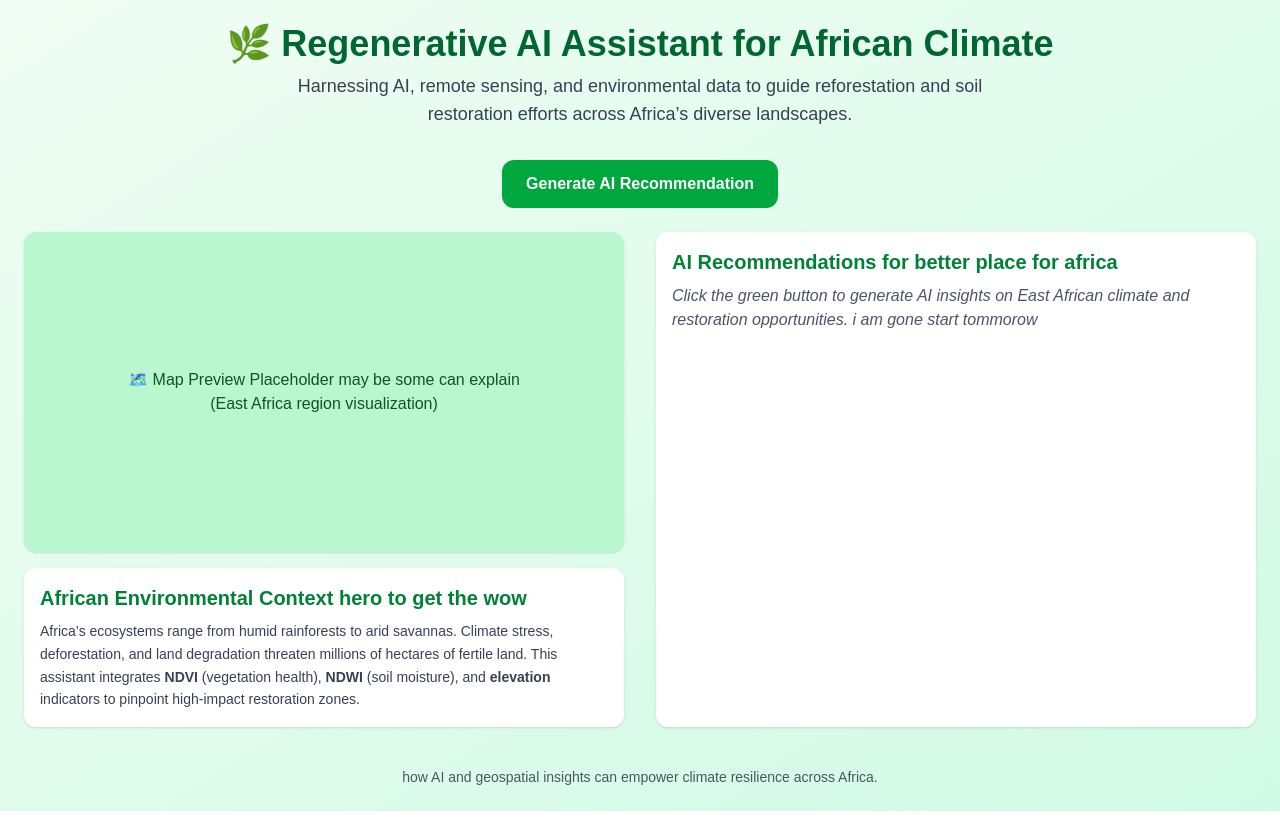
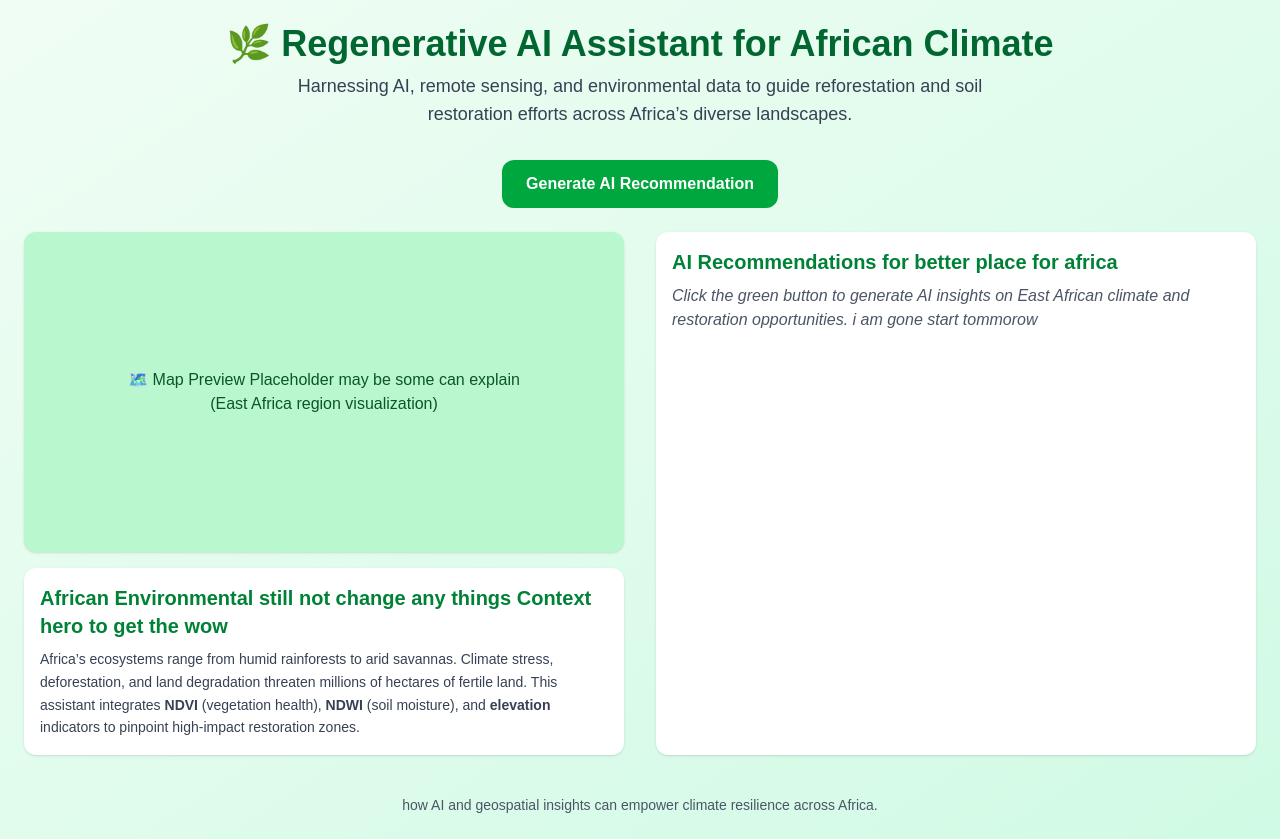
Before and after one commit to HanaTeshome721/abc, a Next.js app: page / in a window 1280 px wide. Before the commit the page ends 811 px from the top, so only its background shows below. Built offline with nearby package versions, Linux system fonts and the light colour scheme.

Commit message:
fix:update hero

```diff
--- a/src/app/page.js
+++ b/src/app/page.js
@@ -76,7 +76,7 @@ export default function HomePage() {
 
           <div className="mt-4 bg-white rounded-xl p-4 shadow text-gray-700">
             <h2 className="text-xl font-semibold text-green-700 mb-2">
-              African Environmental Context hero to get the wow
+              African Environmental  still not change any things Context hero to get the wow
             </h2>
             <p className="text-sm leading-relaxed">
               Africa’s ecosystems range from humid rainforests to arid savannas.
```
